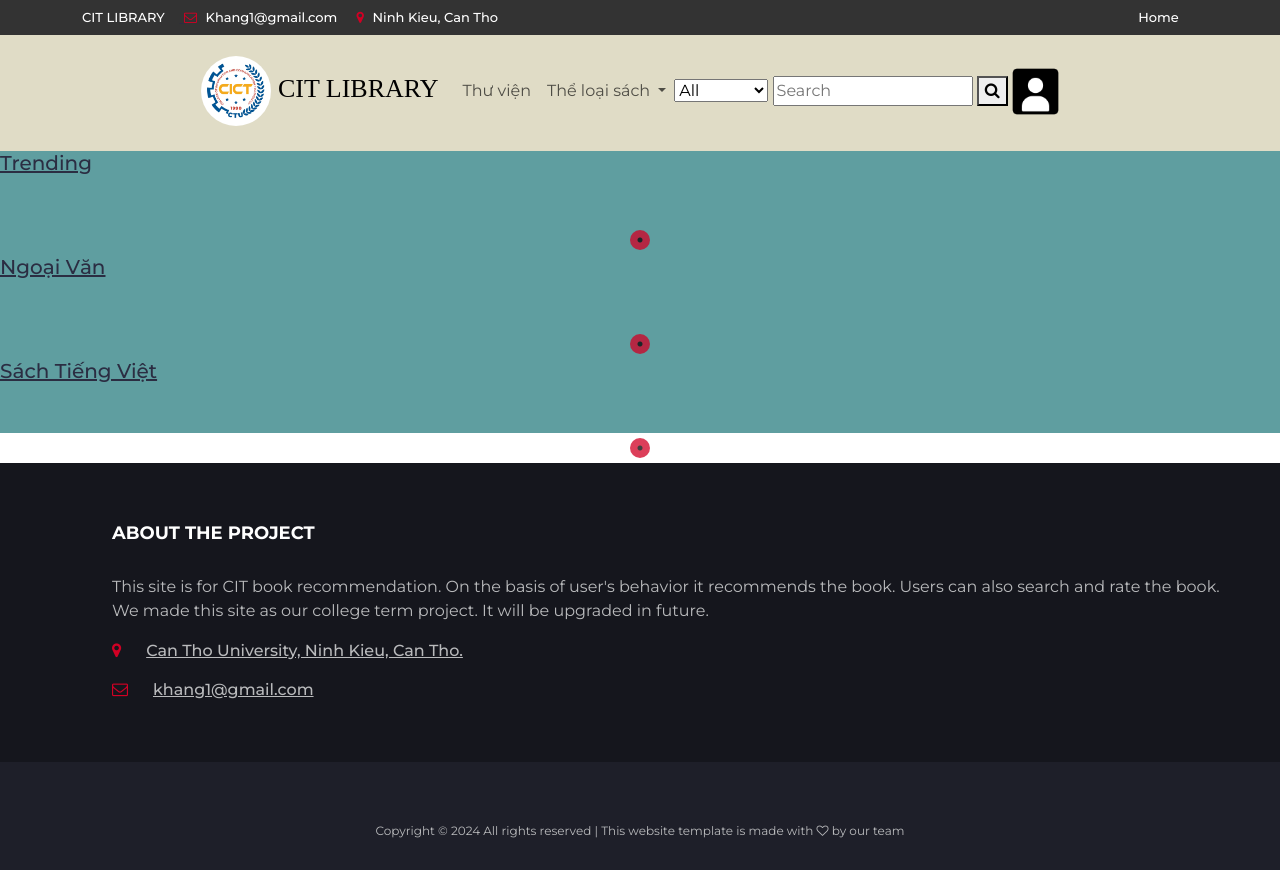
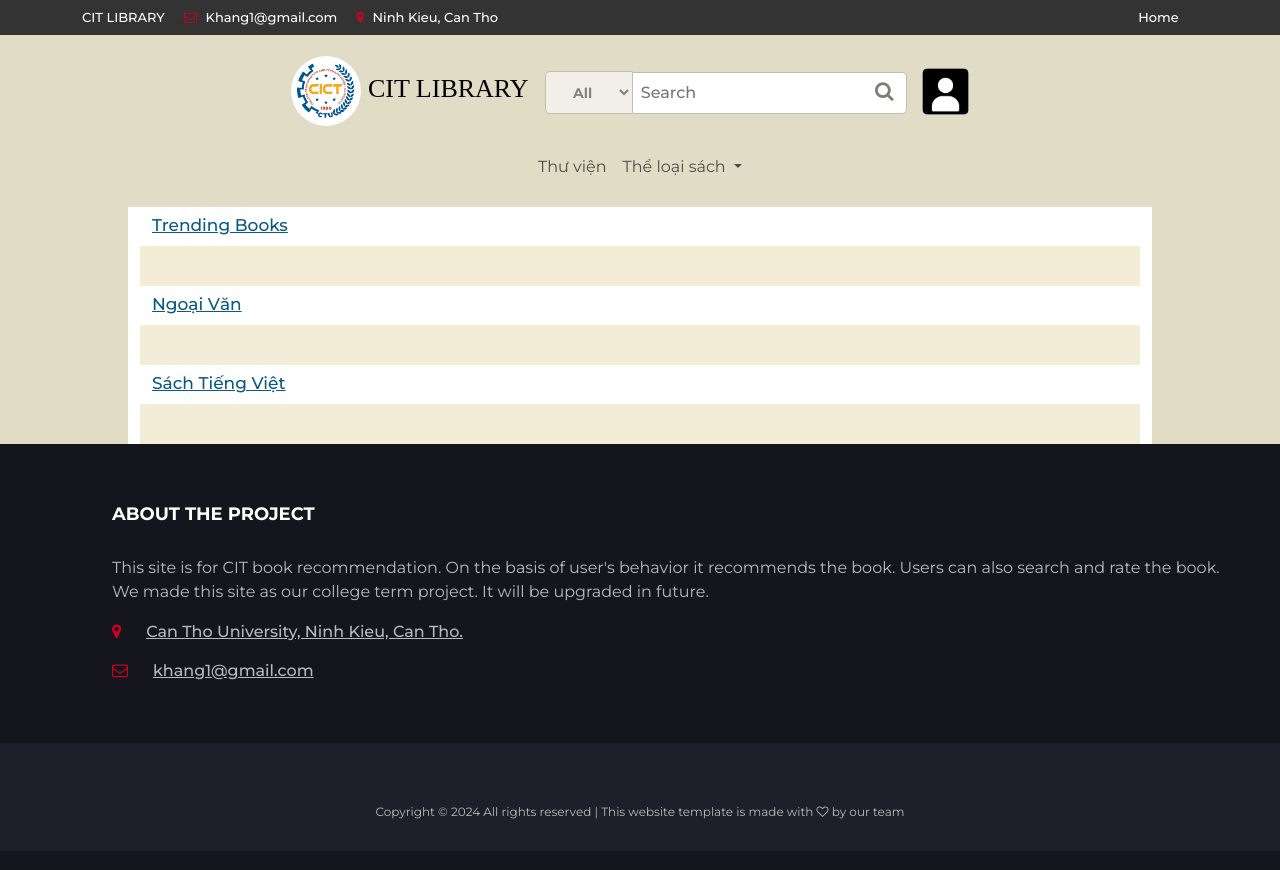
Before and after one commit to ThuanTheSecond/cit_book-web, a Django app: page / in a window 1280 px wide. After the commit the page ends 819 px from the top, so only its background shows below. Run offline with Django 5.2, Linux system fonts and the light colour scheme; data that the repository does not hold is empty; some libraries are stand-ins or nearby versions.

Commit message:
chỉnh sửa style navbar và body

```diff
--- a/book_cit_web/static/Css/customSlick.css
+++ b/book_cit_web/static/Css/customSlick.css
@@ -1,13 +1,9 @@
 .book-slider img {
-    width: 150px;
-    height: 220px;
+    width: 140px;
+    height: 200px;
     object-fit: cover;
     border-radius: 5px;
     box-shadow: 0 2px 5px rgba(0,0,0,0.1);
-}
-
-.book-slider {
-    padding: 20px 0;
 }
 
 .book-item {
@@ -15,8 +11,8 @@
 }
 
 .book-image {
-    width: 150px;
-    height: 220px;
+    width: 140px;
+    height: 200px;
     background-size: cover;
     background-position: center;
     border-radius: 5px;
@@ -24,12 +20,24 @@
     margin: 0 auto;
     transition: transform 0.3s ease, box-shadow 0.3s ease;
 }
+
 .book-image:hover {
     transform: scale(1.05);
     box-shadow: 0 4px 10px rgba(0,0,0,0.2);
     transition: transform 0.3s ease, box-shadow 0.3s ease;
 }
+
+.slick-next {
+    background-color: blue !important;
+    margin-left: -100px !important;
+
+    &:hover {
+        color: blue;
+    }
+}
+
 .book-slider {
+    background-color: #f3ecd7;
     display: flex;
     gap: 20px;
     padding: 20px 0;
@@ -44,6 +52,6 @@
 
 .book-item h5 {
     margin-top: 10px;
-    font-size: 1rem;
+    font-size: 0.8rem;
     color: #333;
 }
--- a/book_cit_web/static/Css/style.css
+++ b/book_cit_web/static/Css/style.css
@@ -1,13 +1,5 @@
 /*
 Template Name: Electro - HTML Ecommerce Template
-Author: yaminncco
-
-Colors:
-	Body 		: #333
-	Headers 	: #2B2D42
-	Primary 	: #D10024
-	Dark 		: #15161D ##1E1F29
-	Grey 		: #E4E7ED #FBFBFC #8D99AE #B9BABC
 
 Fonts: Montserrat
 
@@ -27,7 +19,7 @@ Table OF Contents
 3 > NAVIGATION
 ------ Main nav
 ------ Responsive Nav
-4 > CATEGORY SHOP
+4 > CONTAINER
 5 > HOT DEAL
 6 > PRODUCT
 ------ Product
@@ -75,7 +67,7 @@ a {
 }
 
 a:hover, a:focus {
-  color: #D10024;
+  color: #000000;
   text-decoration: none;
   outline: none;
 }
@@ -487,11 +479,11 @@ textarea.input {
   position: relative;
 }
 
-.navbar-search form .search-selector {
+.search-selector {
   background-color: #f2efe8;
   text-align: center;
-  margin-right: -4px;
-  padding: 10px 0px;
+  margin-right: -5px;
+  padding: 11px 0px 10px 0px;
   font-size: 14px;
   font-family: 'Montserrat', sans-serif;
   font-weight: bolder;
@@ -501,9 +493,10 @@ textarea.input {
   border-bottom-left-radius: 5px;
 }
 
-.navbar-search form .search-bar {
+.search-bar {
   padding: 8px 8px;
-  padding-right: 80px;
+  padding-right: 40px;
+  width: 275px;
   text-align: left;
   font-weight: 500;
   background-color: #fff;
@@ -519,7 +512,7 @@ textarea.input {
   }
 }
 
-.navbar-search form .search-btn {
+.search-btn {
   padding: 12px 24px;
   margin-left: -60px;
   background-color: transparent;
@@ -529,7 +522,7 @@ textarea.input {
   border: none;
 }
 
-.navbar-search form .ssuggest {
+.ssuggest {
   position: absolute;
   background-color: white;
   /* border: 1px solid #ccc; */
@@ -541,25 +534,23 @@ textarea.input {
   cursor: pointer */
 }
 
-.navbar-search form .ssuggest li {
+.ssuggest li {
   border: 1px solid #ccc;
   text-align: left;
   display: flex;
 }
-
-.navbar-search form .ssuggest li:hover {
+.ssuggest li:hover {
   background-color: #f0f0f0;
 }
 
-.navbar-search form .ssuggest li a {
+.ssuggest li a {
   text-decoration: none;
 }
-
-.navbar-search form .ssuggest li a:hover {
+.ssuggest li a:hover {
   color: #000000;
 }
 
-.navbar-search form .ssuggest li .search-book-image {
+.ssuggest li .search-book-image {
   height: 80px;
   width: 60px;
   padding: 6px 6px;
@@ -790,77 +781,32 @@ textarea.input {
 }
 
 /*=========================================================
-	04 -> CATEGORY SHOP
+	04 -> CONTAINER
 ===========================================================*/
-
-.shop {
-  position: relative;
-  overflow: hidden;
-  margin: 15px 0px;
-}
-
-.shop:before {
-  content: "";
-  position: absolute;
-  top: 0;
-  bottom: 0;
-  left: 0px;
-  width: 60%;
-  background: #D10024;
-  opacity: 0.9;
-  -webkit-transform: skewX(-45deg);
-  -ms-transform: skewX(-45deg);
-  transform: skewX(-45deg);
-}
-
-.shop:after {
-  content: "";
-  position: absolute;
-  top: 0;
-  bottom: 0;
-  left: 1px;
-  width: 100%;
-  background: #D10024;
-  opacity: 0.9;
-  -webkit-transform: skewX(-45deg) translateX(-100%);
-  -ms-transform: skewX(-45deg) translateX(-100%);
-  transform: skewX(-45deg) translateX(-100%);
-}
-
-.shop .shop-img {
-  position: relative;
-  background-color: #E4E7ED;
-  z-index: -1;
-}
-
-.shop .shop-img>img {
-  width: 100%;
-  -webkit-transition: 0.2s all;
-  transition: 0.2s all;
-}
-
-.shop:hover .shop-img>img {
-  -webkit-transform: scale(1.1);
-  -ms-transform: scale(1.1);
-  transform: scale(1.1);
-}
-
-.shop .shop-body {
-  position: absolute;
-  top: 0;
-  width: 75%;
-  padding: 30px;
-  z-index: 10;
-}
-
-.shop .shop-body h3 {
-  color: #FFF;
-}
-
-.shop .shop-body .cta-btn {
-  color: #FFF;
-  text-transform: uppercase;
-}
+.body {
+  background-color: #e0dcc6;
+}
+
+.body .container-fluid {
+  width: 80%;
+  background-color: #fff;
+}
+
+.body h5 {
+  padding-top: 5px;
+}
+
+#container-header {
+  padding-left: 12px;
+  color: #095885;
+  font-size: 17px;
+  font-family: 'Montserrat', sans-serif;
+  font-weight: 500;
+  &:hover {
+    text-decoration: underline;
+  }
+}
+
 
 /*=========================================================
 	05 -> HOT DEAL
--- a/book_cit_web/static/Js/customSlick.js
+++ b/book_cit_web/static/Js/customSlick.js
@@ -3,8 +3,8 @@ $(document).ready(function(){
         slidesToShow: 5,
         slidesToScroll: 1,
         autoplay: true,
-        autoplaySpeed: 2000,
-        dots: true,
+        autoplaySpeed: 3000,
+        dots: false,
         arrows: true,
         responsive: [
             {
@@ -13,7 +13,7 @@ $(document).ready(function(){
                     slidesToShow: 3,
                     slidesToScroll: 1,
                     infinite: true,
-                    dots: true
+                    dots: false
                 }
             },
             {
--- a/book_cit_web/templates/base.html
+++ b/book_cit_web/templates/base.html
@@ -45,11 +45,11 @@
   <!-- HEADER -->
   {% include 'header.html' %}
 
-  <div style="text-align: center">
+  <div>
   {% include 'navbar.html' %}
   </div>
 
-  <div style="background-color:cadetblue">
+  <div>
     {% block content %}
     {% endblock content%}
   </div>
--- a/book_cit_web/templates/index.html
+++ b/book_cit_web/templates/index.html
@@ -15,11 +15,11 @@
 
 
 {% block content %}
-<div class="test-body">
-  <div class="content-body">
+<div class="body">
+  <div class="container-fluid justify-content-center">
     {% comment %} book-slider la phan se slide {% endcomment %}
     {% comment %} Chinh sua tren file customSlick.css và customSlick.js {% endcomment %}
-    <h5><a href="#">Trending</a></h5>
+    <h5 ><a id="container-header" href="#">Trending Books</a></h5>
     <div class="book-slider">
       {% for book in bookList.popular %}
       <div class="book-item">
@@ -28,7 +28,7 @@
       </div>
       {% endfor %}
     </div>
-    <h5><a href="#">Ngoại Văn</a></h5>
+    <h5 ><a id="container-header" href="#">Ngoại Văn</a></h5>
     <div class="book-slider">
       {% for book in bookList.topFl %}
       <div class="book-item">
@@ -37,7 +37,7 @@
       </div>
       {% endfor %}
     </div>
-    <h5><a href="#">Sách Tiếng Việt</a></h5>
+    <h5 ><a id="container-header" href="#">Sách Tiếng Việt</a></h5>
     <div class="book-slider">
       {% for book in bookList.topVn %}
       <div class="book-item">
--- a/book_cit_web/templates/navbar.html
+++ b/book_cit_web/templates/navbar.html
@@ -5,28 +5,10 @@
     <!-- container -->
     <nav class= "navbar navbar-expand-lg navbar-light nav-fill" style="background-color: #e0dcc6">
         <div class= "container-fluid justify-content-center">
-            <a class= "navbar-brand" href="/" style="color: #000000; text-decoration: none; font-size: 26px; font-family: 'Roboto Slab', serif; font-weight: 500;">
+            <a class= "navbar-brand" href="" style="color: #000000; text-decoration: none; font-size: 26px; font-family: 'Roboto Slab', serif; font-weight: 500;">
                 <img src="/static/img/imgBook/logoCIT.jpg" alt="error" style= "height: 70px; width:70px; border-radius: 50%;" class="d-inline-block align-text-left-center ">
                 CIT LIBRARY
             </a>
-
-            <div class="navbar-header">
-                <ul class="navbar-nav ms-auto mb-2 mb-lg-0">
-                    <li class="nav-item">
-                        <a class="nav-link" href="#">Thư viện</a>
-                    </li>
-                    <li class="nav-item dropdown">
-                        <a class="nav-link dropdown-toggle" href="#" id="navbarDropdownMenuLink" role="button" data-bs-toggle="dropdown" aria-expanded="false">
-                            Thể loại sách
-                        </a>
-                        <ul class="dropdown-menu" aria-labelledby="navbarDropdownMenuLink">
-                            <li><a class="dropdown-item" href="#">Action</a></li>
-                            <li><a class="dropdown-item" href="#">Another action</a></li>
-                            <li><a class="dropdown-item" href="#">Something else here</a></li>
-                        </ul>
-                    </li>
-                </ul>
-            </div>
 
             <form action="{% url 'search_slug' %}", method='GET'>
                 <span>
@@ -49,14 +31,11 @@
 
 
 
-    {% comment %} <nav class= "navbar navbar-expand-lg navbar-light nav-fill" style="background-color: #e0dcc6">
+    <nav class= "navbar navbar-expand-lg navbar-light nav-fill" style="background-color: #e0dcc6">
         <div class= "container-fluid justify-content-center">
 
-            <button class="navbar-toggler" type="button" data-bs-toggle="collapse" data-bs-target="#navbarNav" aria-controls="navbarNav" aria-expanded="false" aria-label="Toggle navigation">
-                <span class="navbar-toggler-icon"></span>
-            </button>
-            <div class="collapse navbar-collapse">
-                <ul class="navbar-nav me-auto mb-2 mb-lg-0">
+            <div class="navbar-header">
+                <ul class="navbar-nav ms-auto mb-2 mb-lg-0">
                     <li class="nav-item">
                         <a class="nav-link" href="#">Thư viện</a>
                     </li>
@@ -75,7 +54,7 @@
 
         </div>
 
-    </nav> {% endcomment %}
+    </nav>
 
     <script src="https://cdn.jsdelivr.net/npm/bootstrap@5.3.0/dist/js/bootstrap.bundle.min.js"></script>
     {% comment %} <nav class= "navbar navbar-expand-lg navbar-light nav-fill" style="background-color: #e0dcc6">
```
